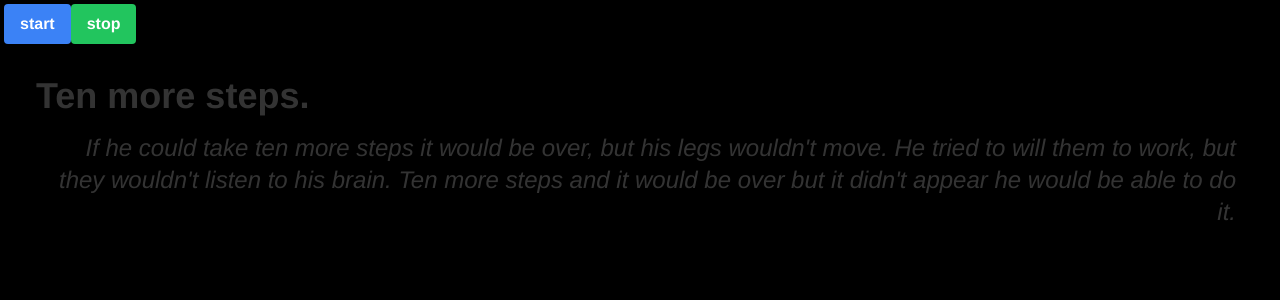
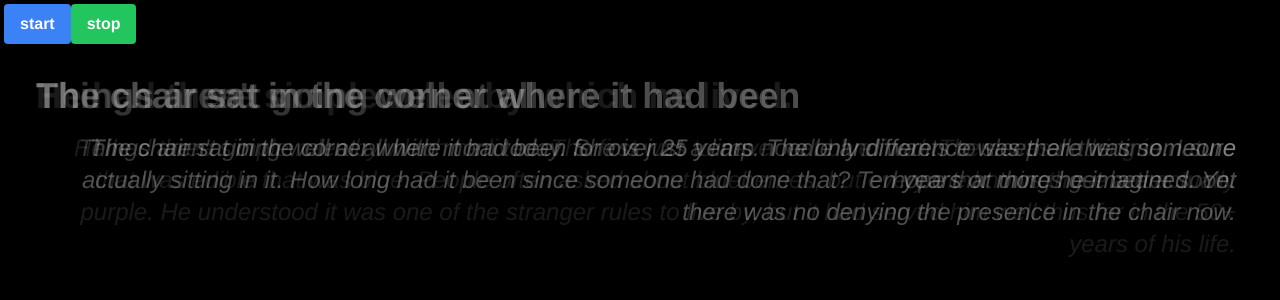
Before and after one commit to Kaziuz/Privados, a Vue app: page / in a window 1280 px wide. Shown: the top 300 px of the page. Built offline with nearby package versions, Linux system fonts and the light colour scheme.

Commit message:
Add rolling queue of pairs question-answer to feed the four layers. Change the rhythm of show in of the layers

```diff
--- a/src/App.vue
+++ b/src/App.vue
@@ -14,7 +14,7 @@
         <div>
           <transition name="layerTwo" appear>
             <div v-if="showLayerFour">
-              <app-layer :qa_obj=queueData[0] style="opacity: 20%" :milliseconds="currentTimeAnimation" />
+              <app-layer :qa_obj=queueData[3] style="opacity: 20%" :milliseconds="currentTimeAnimation" />
             </div>
           </transition>
           <transition name="answerFade" appear>
@@ -27,8 +27,10 @@
               <app-layer :qa_obj=queueData[1] style="opacity: 10%" :milliseconds="currentTimeAnimation" />
             </div>
           </transition>
-          <app-main-layer v-if="showLayerOne" :qa_obj=queueData[3] style="opacity: 100%"
-            :milliseconds="currentTimeAnimation" />
+
+          <app-main-layer v-if="showLayerOne" :qa_obj=queueData[0] style="opacity: 100%"
+              :milliseconds="currentTimeAnimation" />
+
         </div>
       </div>
     </div>
@@ -58,10 +60,10 @@ export default {
     let currentTimeAnimation = ref(0)
     let nextFrame = ref(0)
     const privateData = reactive(dummyData)
-    const showLayerOne = ref(false)
-    const showLayerTwo = ref(false)
-    const showLayerThree = ref(false)
-    const showLayerFour = ref(false)
+    const showLayerOne = ref(true)
+    const showLayerTwo = ref(true)
+    const showLayerThree = ref(true)
+    const showLayerFour = ref(true)
 
     let queueData = ref([])
     queueData.value = dummyData.slice(-4)
@@ -98,39 +100,43 @@ export default {
       console.log('time', currentTimeAnimation.value)
       switch (currentTimeAnimation.value) {
         case (0): {
-          showLayerFour.value = true
+          // showLayerTwo.value = true
+          // showLayerFour.value = true
+          // showLayerThree.value = true
           return
         }
         case (1): {
-          showLayerThree.value = true
+          // showLayerThree.value = true
           return
         }
         case (2): {
-          showLayerTwo.value = true
+          // showLayerTwo.value = true
           return
         }
         case (3): {
-          showLayerOne.value = true
+          // showLayerOne.value = true
           return
         }
         case (25): {
-          showLayerThree.value = false
+          // showLayerThree.value = false
           return
         }
         case (30): {
-          showLayerFour.value = false
+          // showLayerFour.value = false
+          nextFrame.value = nextFrame.value + 1
           return
         }
         case (32): {
-          showLayerOne.value = false
+          // showLayerOne.value = false
           return
         }
         case (33): {
-          showLayerTwo.value = false
+          // showLayerTwo.value = false
+          // nextFrame.value = nextFrame.value + 1
           return
         }
         case (34): {
-          nextFrame.value = nextFrame.value + 1
+          //nextFrame.value = nextFrame.value + 1
           return
         }
       }
@@ -141,8 +147,12 @@ export default {
         const currentFrameData = nextFrame.value % privateData.length
         console.log('CURRENT ROW', currentFrameData)
         // console.log('TOTAL ROW DATA', privateData.length)
-        currentData.value = privateData[currentFrameData]
-        queueData.value = privateData.slice(-1 * parseInt(Math.random() * 4))
+        queueData.value = [
+          privateData[(currentFrameData) % privateData.length],
+          privateData[(currentFrameData + 1) % privateData.length],
+          privateData[(currentFrameData + 2) % privateData.length],
+          privateData[(currentFrameData + 3) % privateData.length]
+        ]
       }
     })
 
--- a/src/components/MainLayer.vue
+++ b/src/components/MainLayer.vue
@@ -25,19 +25,20 @@ const answer = ref(false)
 
 watchEffect(() => {
   switch (props.milliseconds) {
-    case (5): {
+    case (1): {
       question.value = true
       return
     }
-    case (8): {
+    case (4): {
       answer.value = true
       return
     }
     case (28): {
-      question.value = false
+      // question.value = false
       return
     }
     case (30): {
+      question.value = false
       answer.value = false
       return
     }
```
